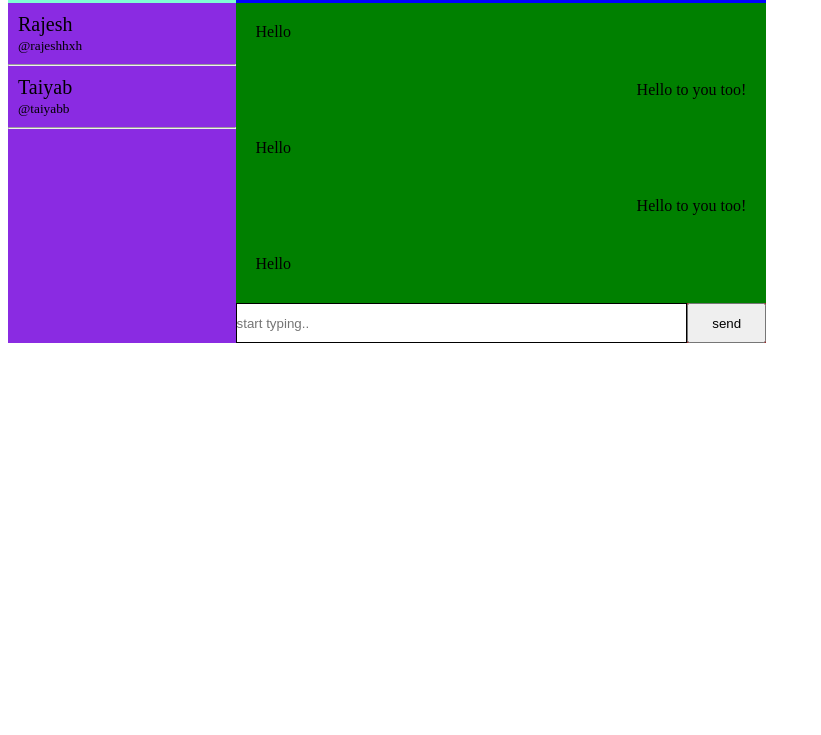
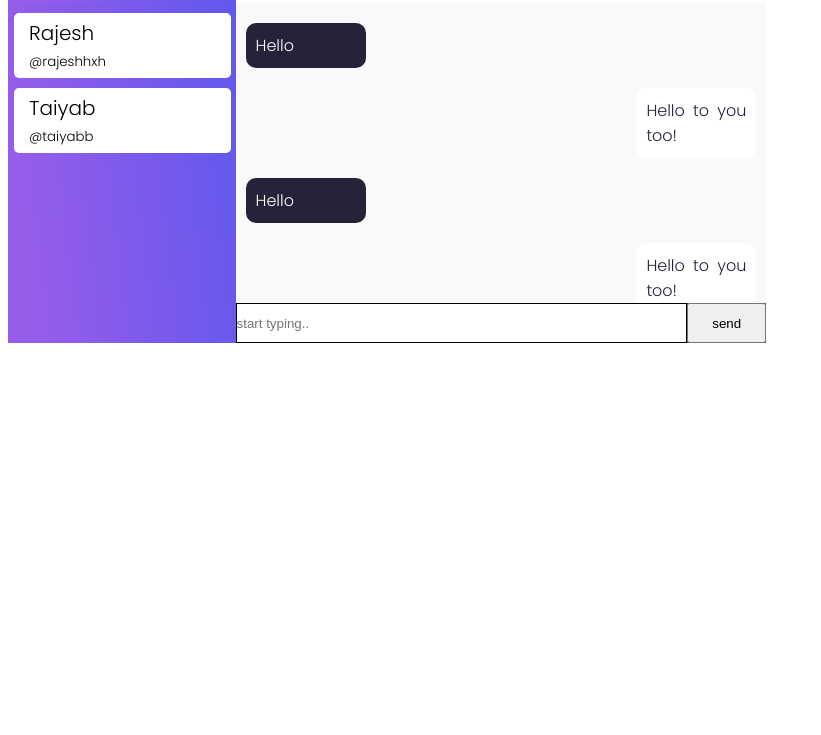
Before and after one commit to rajeshwaran-k-au28/chat-app, a website: page client/dashboard.html in a window 1280 px wide. Shown: the part 65-800 px from the top of the page, without its empty margins (0-821 px from the left). Drawn offline with Linux system fonts and the light colour scheme.

Commit message:
fourth commit

```diff
--- a/client/css/dashboardstyle.css
+++ b/client/css/dashboardstyle.css
@@ -1,3 +1,8 @@
+@import url('https://fonts.googleapis.com/css2?family=Poppins:wght@300&display=swap');
+body {
+    font-family: 'Poppins', sans-serif;
+}
+
 #container {
     width: 60%;
     height: 70%;
@@ -6,17 +11,18 @@
 }
 #users-container {
     width: 30%;
-    background-color: blueviolet;
+    background-image: linear-gradient( 83.2deg,  rgba(150,93,233,1) 10.8%, rgba(99,88,238,1) 94.3% );
 }
 /* name and usernames list */
 #users-list-header {
-    background-color: aquamarine;
+    background-image: linear-gradient( 83.2deg,  rgba(150,93,233,1) 10.8%, rgba(99,88,238,1) 94.3% );
     height: 15%;
 }
 #users-list-header h2 {
     margin: 0;
     padding: 15px 10px 10px 10px;
-    text-align: center;
+    text-align: start;
+    font-size: 20px;
 }
 
 #list-of-users {
@@ -27,8 +33,17 @@
 }
 .user-line {
     margin: 10px 0 10px 0;
-
-    /* border-bottom: 1px solid black; */
+    /* background-color: #081d34; */
+    background-color: #fff;
+    color: black;
+    margin: 10px 5px 0 6px;
+    border-radius: 5px;
+    padding: 5px;
+    transition: 0.2s;
+}
+.user-line:hover{
+    padding: 8px;
+    cursor: pointer;
 }
 .user{
     display: flex;
@@ -51,35 +66,66 @@
 #text-messages {
     display: flex;
     flex-direction: column;
-    /* padding: 20px; */
+    position: relative;
+
 }
-#text-messages {
-    background-color: green;
+#text-messages-container {
+    background-color:  #f9f9f9;
     width:100%;
     height: 75%;
     overflow-x: hidden;
     overflow-y: auto;
     text-align:justify;
+    display: flex;
+    flex-direction: column;
 }
 #chat-container {
     width: 70%;
 }
 #selected-user-name{
-    background-color: blue;
+    background-color: #ffffff;
     height: 15%;
 }
 #selected-user-name h2 {
     margin: 0;
     padding: 10px;
 }
+
 .receieved-message {
-    padding: 20px;
+    max-width: 300px;
+    padding: 10px;
+    border-radius: 10px;
+    background-image: radial-gradient( circle 811px at 17.3% 40.2%,  rgba(16,12,37,0.91) 33.4%, rgba(14,1,81,0.85) 90% );
+    color: #ffffff;
+    display: flex;
+    flex-direction: column;
+    margin-top: 20px;
+    float: left;
+    width: 100px;
+    margin-left: 10px;
+}
+.r-empty-div{
+    float: right;
 }
 .sent-message {
-    text-align: end;
-    padding: 20px;
+   max-width: 300px;
+   padding: 10px;
+   border-radius: 10px;
+   background-color: #ffffff;
+   color: #252138;
+   display: flex;
+   flex-direction: column;
+   margin-top: 20px;
+   float: right;
+   width: 100px;
+   margin-right: 10px;
 }
-
+.text {
+    margin: 0;
+}
+.meta {
+    font-size: 10px;
+}
 /* message box */
 #send-message-container {
     height: 10%;
--- a/client/dashboard.html
+++ b/client/dashboard.html
@@ -10,7 +10,7 @@
 <body>
     <div id="container">
         <div id="users-container">
-            <section id="users-list-header"><h2>Users</h2></section>
+            <section id="users-list-header"><h2>My chat list</h2></section>
             <ul id="list-of-users">
                 <li class="user-line">
                     <div class="user">
@@ -18,14 +18,13 @@
                         <p class="username"><small> @rajeshhxh</small></p>
                     </div>
                 </li>
-                <hr>
+
                 <li class="user-line">
                     <div class="user">
                         <p class="name">Taiyab</p>
                         <p class="username"><small>@taiyabb</small></p>
                     </div>
                 </li>
-                <hr>
             </ul>
         </div>
 
@@ -33,32 +32,35 @@
             <section id="selected-user-name">
                 <h2>Rajesh</h2>
             </section>
-            <section id="text-messages">
-                <div class="receieved-message">Hello</div>
-                <div class="sent-message">Hello to you too!</div>
-                <div class="receieved-message">Hello</div>
-                <div class="sent-message">Hello to you too!</div>
-                <div class="receieved-message">Hello</div>
-                <div class="sent-message">Hello to you too!</div>
-                <div class="receieved-message">Hello</div>
-                <div class="sent-message">Hello to you too!</div>
-                <div class="receieved-message">Hello</div>
-                <div class="sent-message">Hello to you too!</div>
-                <div class="receieved-message">Hello</div>
-                <div class="sent-message">Hello to you too!</div>
-                <div class="receieved-message">Hello</div>
-                <div class="sent-message">Hello to you too!</div>
-                <div class="receieved-message">Hello</div>
-                <div class="sent-message">Hello to you too!</div>
-                <div class="receieved-message">Hello</div>
-                <div class="sent-message">Hello to you too!</div>
-                <div class="receieved-message">Hello</div>
-                <div class="sent-message">Hello to you too!</div>
-                <div class="receieved-message">Hello</div>
-                <div class="sent-message">Hello to you too!</div>
-                <div class="receieved-message">Hello</div>
-                <div class="sent-message">Hello to you too!</div>
-            </section>
+                <section id="text-messages-container">
+                    <div class="message-bubble">
+                        <div class="receieved-message"><p class="text">Hello</p></div>
+                        <div class="r-empty-div"></div>
+                    </div>
+                    <div class="message-bubble">
+                        <div class="sent-message"><p class="text">Hello to you too!</p></div>
+                        <div class="s-empty-div"></div>
+                    </div>
+                    <div class="message-bubble">
+                        <div class="receieved-message"><p class="text">Hello</p></div>
+                        <div class="r-empty-div"></div>
+                    </div>
+                    <div class="message-bubble">
+                        <div class="sent-message"><p class="text">Hello to you too!</p></div>
+                        <div class="s-empty-div"></div>
+                    </div>
+                    <div class="message-bubble">
+                        <div class="receieved-message"><p class="text">Hello</p></div>
+                        <div class="r-empty-div"></div>
+                    </div>
+                    <div class="message-bubble">
+                        <div class="sent-message"><p class="text">Hello to you too!</p></div>
+                        <div class="s-empty-div"></div>
+                    </div>
+
+
+                </section>
+
             <section id="send-message-container">
                 <form action="#" id="message-form">
                     <input type="text" name="message" id="message-box" placeholder="start typing..">
```
Also changed, not shown: client/signIn.html (+2 -2 lines), client/signUp.html (+1 -1 lines), client/js/signIn.js (added), client/signup.js (renamed from client/js/signup.js).
